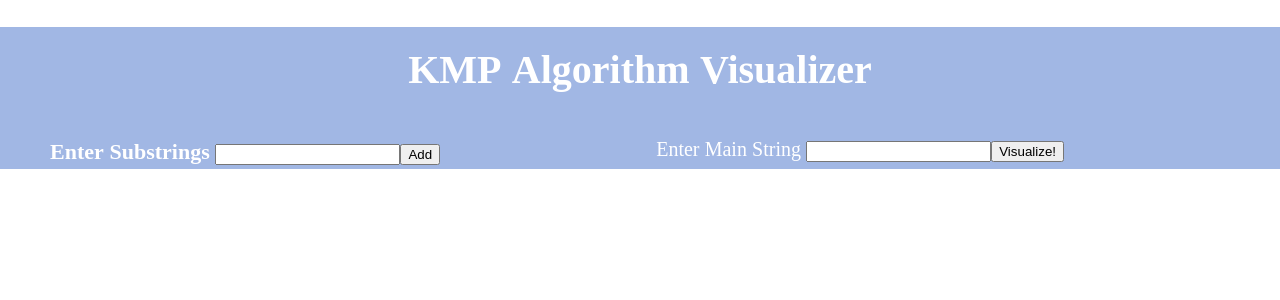
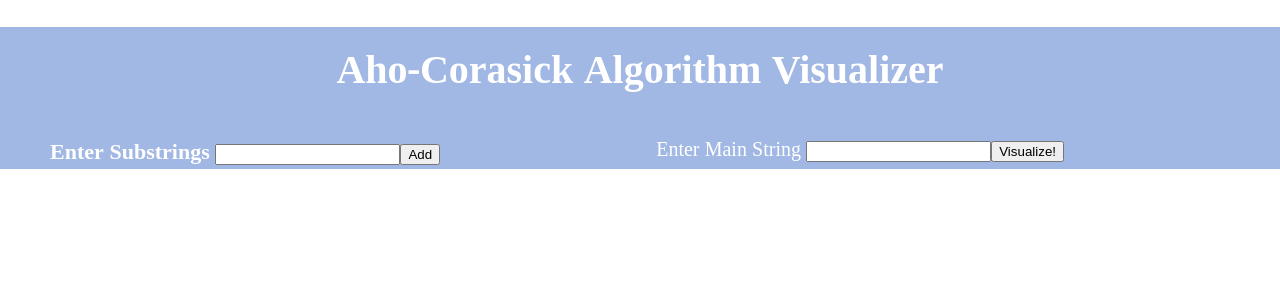
Before and after one commit to Kenneth-Ye/AhoCorasick-Algorithm-Visualizer, a React (Create React App) app: page / in a window 1280 px wide. Shown: the top 300 px of the page. Built offline with nearby package versions, Linux system fonts and the light colour scheme.

Commit message:
update title

```diff
--- a/src/App.js
+++ b/src/App.js
@@ -11,7 +11,7 @@ function App() {
     <div className="App">
       <header className="App-header">
         <h1>
-          KMP Algorithm Visualizer
+          Aho-Corasick Algorithm Visualizer
         </h1>
         <div className='in'>
           <UserInput/>
```
